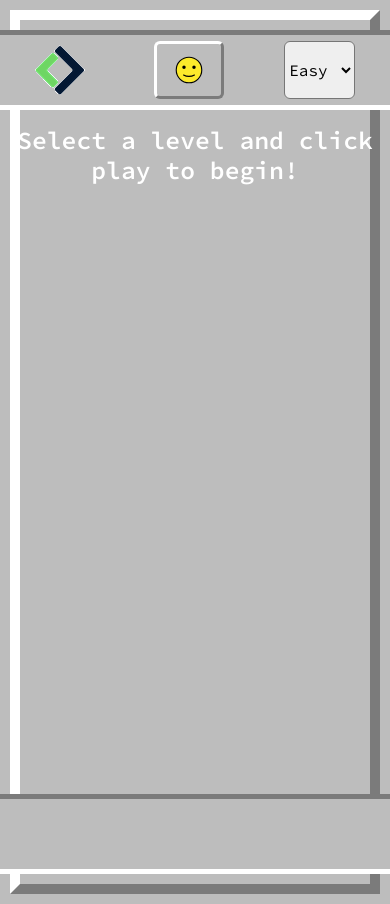
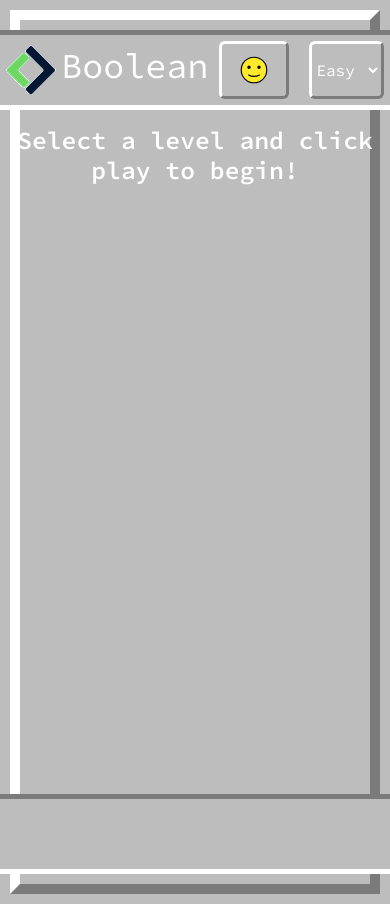
Before and after one commit to Saimon397/js-campominato, a plain HTML site: page index.html in a window 390 px wide. Drawn offline with nearby package versions, Linux system fonts and the light colour scheme.

Commit message:
ultime_mod_style_mediaq

```diff
--- a/css/style.css
+++ b/css/style.css
@@ -28,8 +28,13 @@ footer {
     border-bottom: 5px solid rgb(255, 255, 255);
 }
 
+h1 {
+    margin-left: -50px;
+    font-size: 35px;
+}
+
 .btn {
-    margin-right: 200px;
+    margin-right: 240px;
     background-color: rgb(189, 189, 189);
     border-top: 3px solid rgb(255, 255, 255);
     border-left: 3px solid rgb(255, 255, 255);
@@ -47,6 +52,23 @@ footer {
 
 .emoji {
     width: 40px;
+}
+
+select {
+    background-color: rgb(189, 189, 189);
+    color: rgb(255, 255, 255);
+    border-top: 3px solid rgb(255, 255, 255);
+    border-left: 3px solid rgb(255, 255, 255);
+    border-right: 3px solid rgb(123, 123, 123);
+    border-bottom: 3px solid rgb(123, 123, 123);
+}
+
+select:hover {
+    background-color: rgb(189, 189, 189);
+    border-top: 4px solid rgb(123, 123, 123);
+    border-left: 4px solid rgb(123, 123, 123);
+    border-right: 2px solid rgb(123, 123, 123);
+    border-bottom: 2px solid rgb(123, 123, 123);
 }
 
 main {
@@ -124,7 +146,11 @@ main {
     }
 
     .btn {
-        margin-right: 100px;
+        margin-right: 120px;
+    }
+
+    h1 {
+        margin-left: 0;
     }
 }
 
@@ -145,4 +171,8 @@ main {
     .grid {
         width: 400px;
     }
+
+    .btn {
+        margin-right: 20px;
+    }
 }
--- a/index.html
+++ b/index.html
@@ -20,7 +20,7 @@
 
     <div class="vh-100">
         <header class="d-flex justify-content-around align-items-center text-white">
-            <img src="./img/Logo.png" alt="logo-img">
+            <img src="./img/Logo.png" alt="logo-img"><h1>Boolean</h1>
             <div class="d-flex">
                 <button class="btn btn-secondary" id="play"><img class="emoji" src="./img/1F642.svg" alt=""></button>
                 <select name="difficulty" id="difficulty" class="rounded-2">
```
